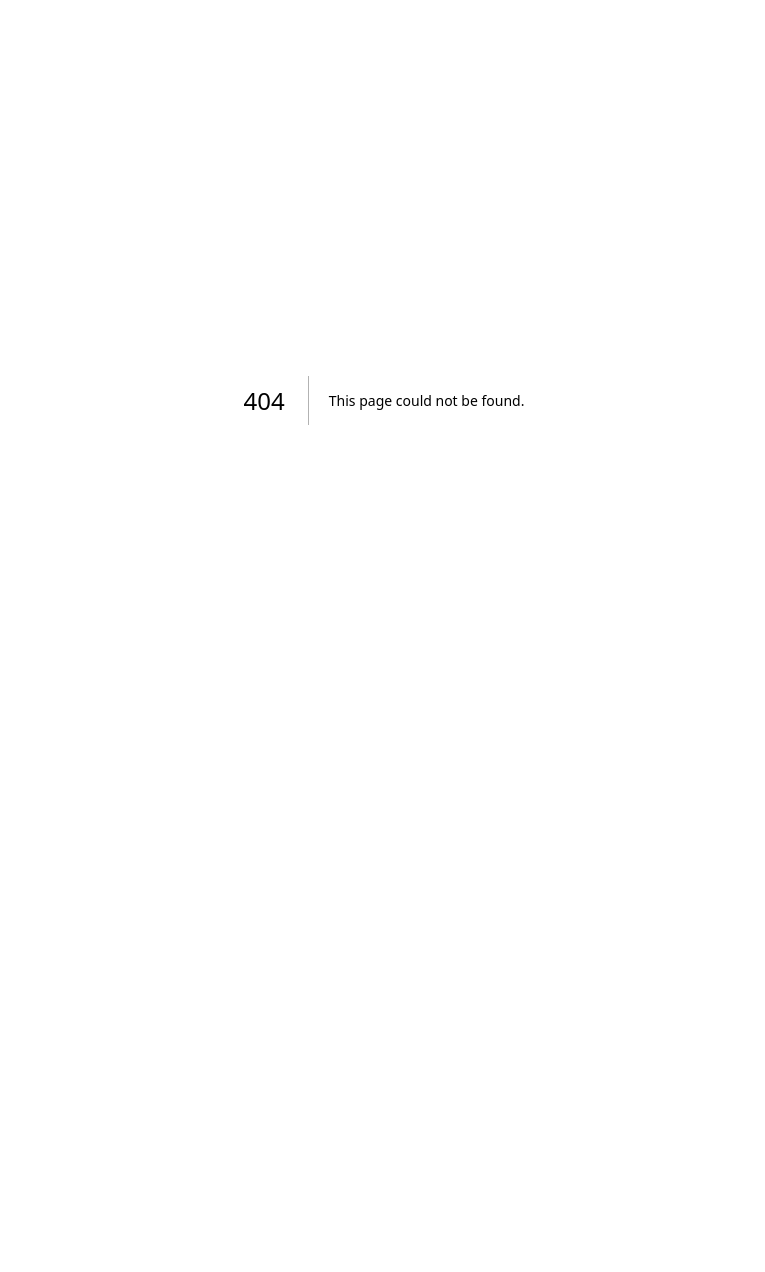
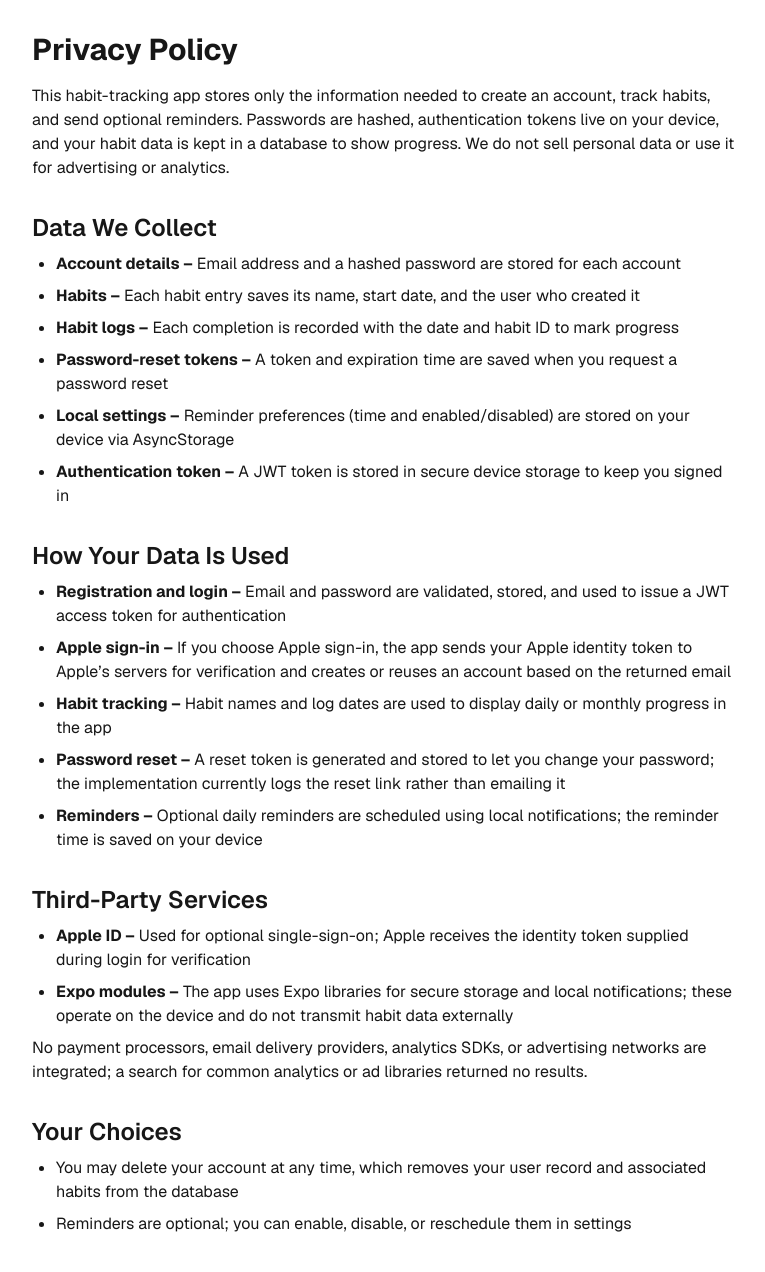
Before and after one commit to Shafiul23/habee-app-landing, a Next.js app: page /privacy in a window 1280 px wide. Before the commit this address had no page. Shown: the top 1272 px of the page, without its empty margins (256-1021 px from the left). Before the commit the page ends 800 px from the top, so only its background shows below. Built offline with nearby package versions, Linux system fonts and the light colour scheme.

Commit message:
Add privacy policy page

```diff
--- a/src/app/page.tsx
+++ b/src/app/page.tsx
@@ -97,6 +97,19 @@ export default function Home() {
           />
           Go to nextjs.org →
         </a>
+        <a
+          className="flex items-center gap-2 hover:underline hover:underline-offset-4"
+          href="/privacy"
+        >
+          <Image
+            aria-hidden
+            src="/file.svg"
+            alt="File icon"
+            width={16}
+            height={16}
+          />
+          Privacy
+        </a>
       </footer>
     </div>
   );
--- /dev/null
+++ b/src/app/privacy/page.tsx
@@ -0,0 +1,110 @@
+import type { Metadata } from "next";
+
+export const metadata: Metadata = {
+  title: "Privacy Policy",
+};
+
+export default function PrivacyPage() {
+  return (
+    <div className="font-sans max-w-3xl mx-auto p-8 space-y-8">
+      <section>
+        <h1 className="text-3xl font-bold mb-4">Privacy Policy</h1>
+        <p>
+          This habit-tracking app stores only the information needed to create an account, track habits, and send optional reminders. Passwords are hashed, authentication tokens live on your device, and your habit data is kept in a database to show progress. We do not sell personal data or use it for advertising or analytics.
+        </p>
+      </section>
+
+      <section>
+        <h2 className="text-2xl font-semibold mb-2">Data We Collect</h2>
+        <ul className="list-disc space-y-2 ml-6">
+          <li>
+            <strong>Account details –</strong> Email address and a hashed password are stored for each account
+          </li>
+          <li>
+            <strong>Habits –</strong> Each habit entry saves its name, start date, and the user who created it
+          </li>
+          <li>
+            <strong>Habit logs –</strong> Each completion is recorded with the date and habit ID to mark progress
+          </li>
+          <li>
+            <strong>Password-reset tokens –</strong> A token and expiration time are saved when you request a password reset
+          </li>
+          <li>
+            <strong>Local settings –</strong> Reminder preferences (time and enabled/disabled) are stored on your device via AsyncStorage
+          </li>
+          <li>
+            <strong>Authentication token –</strong> A JWT token is stored in secure device storage to keep you signed in
+          </li>
+        </ul>
+      </section>
+
+      <section>
+        <h2 className="text-2xl font-semibold mb-2">How Your Data Is Used</h2>
+        <ul className="list-disc space-y-2 ml-6">
+          <li>
+            <strong>Registration and login –</strong> Email and password are validated, stored, and used to issue a JWT access token for authentication
+          </li>
+          <li>
+            <strong>Apple sign-in –</strong> If you choose Apple sign-in, the app sends your Apple identity token to Apple’s servers for verification and creates or reuses an account based on the returned email
+          </li>
+          <li>
+            <strong>Habit tracking –</strong> Habit names and log dates are used to display daily or monthly progress in the app
+          </li>
+          <li>
+            <strong>Password reset –</strong> A reset token is generated and stored to let you change your password; the implementation currently logs the reset link rather than emailing it
+          </li>
+          <li>
+            <strong>Reminders –</strong> Optional daily reminders are scheduled using local notifications; the reminder time is saved on your device
+          </li>
+        </ul>
+      </section>
+
+      <section>
+        <h2 className="text-2xl font-semibold mb-2">Third-Party Services</h2>
+        <ul className="list-disc space-y-2 ml-6">
+          <li>
+            <strong>Apple ID –</strong> Used for optional single-sign-on; Apple receives the identity token supplied during login for verification
+          </li>
+          <li>
+            <strong>Expo modules –</strong> The app uses Expo libraries for secure storage and local notifications; these operate on the device and do not transmit habit data externally
+          </li>
+        </ul>
+        <p className="mt-2">
+          No payment processors, email delivery providers, analytics SDKs, or advertising networks are integrated; a search for common analytics or ad libraries returned no results.
+        </p>
+      </section>
+
+      <section>
+        <h2 className="text-2xl font-semibold mb-2">Your Choices</h2>
+        <ul className="list-disc space-y-2 ml-6">
+          <li>
+            You may delete your account at any time, which removes your user record and associated habits from the database
+          </li>
+          <li>
+            Reminders are optional; you can enable, disable, or reschedule them in settings
+          </li>
+        </ul>
+      </section>
+
+      <section>
+        <h2 className="text-2xl font-semibold mb-2">Data Sharing and Retention</h2>
+        <p>
+          Data is stored in a database controlled by the app’s operators and is retained only as long as necessary for the services described.
+        </p>
+        <p>
+          Passwords are stored only as cryptographic hashes; reset tokens expire after one hour.
+        </p>
+        <p>
+          Authentication tokens live solely on your device and are removed when you log out.
+        </p>
+      </section>
+
+      <section>
+        <h2 className="text-2xl font-semibold mb-2">No Advertising or Sale of Data</h2>
+        <p>
+          The codebase contains no advertising or analytics libraries, and we do not sell, rent, or share personal data with third parties for marketing purposes. Your information is used only to provide the habit-tracking features and optional reminders described above.
+        </p>
+      </section>
+    </div>
+  );
+}
```
